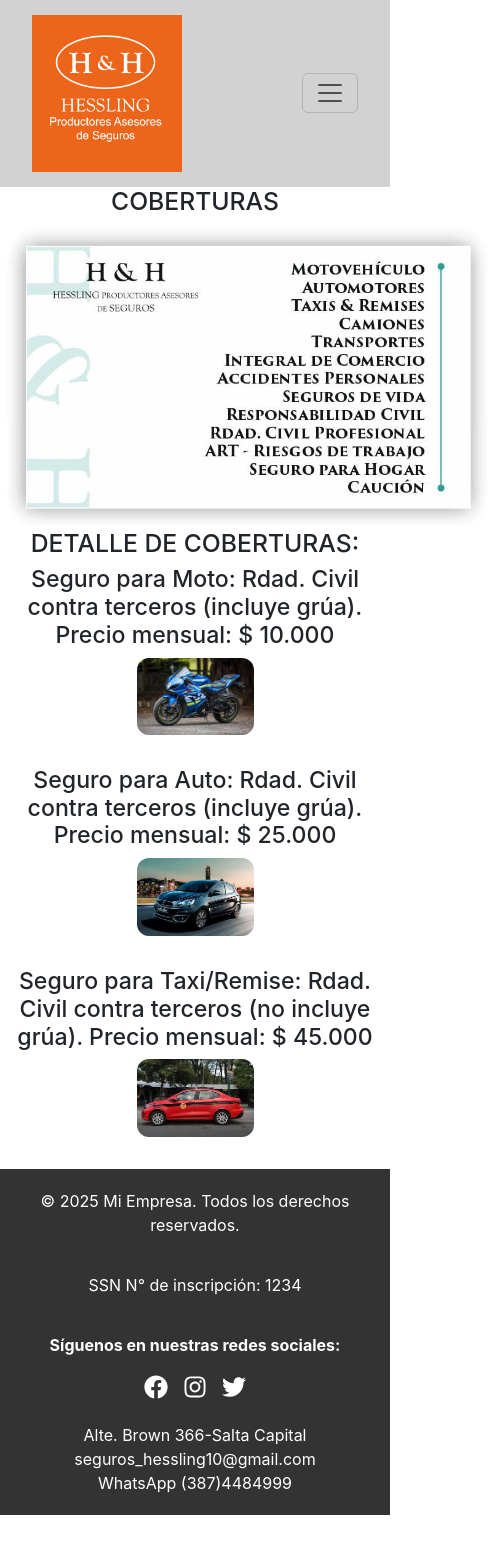
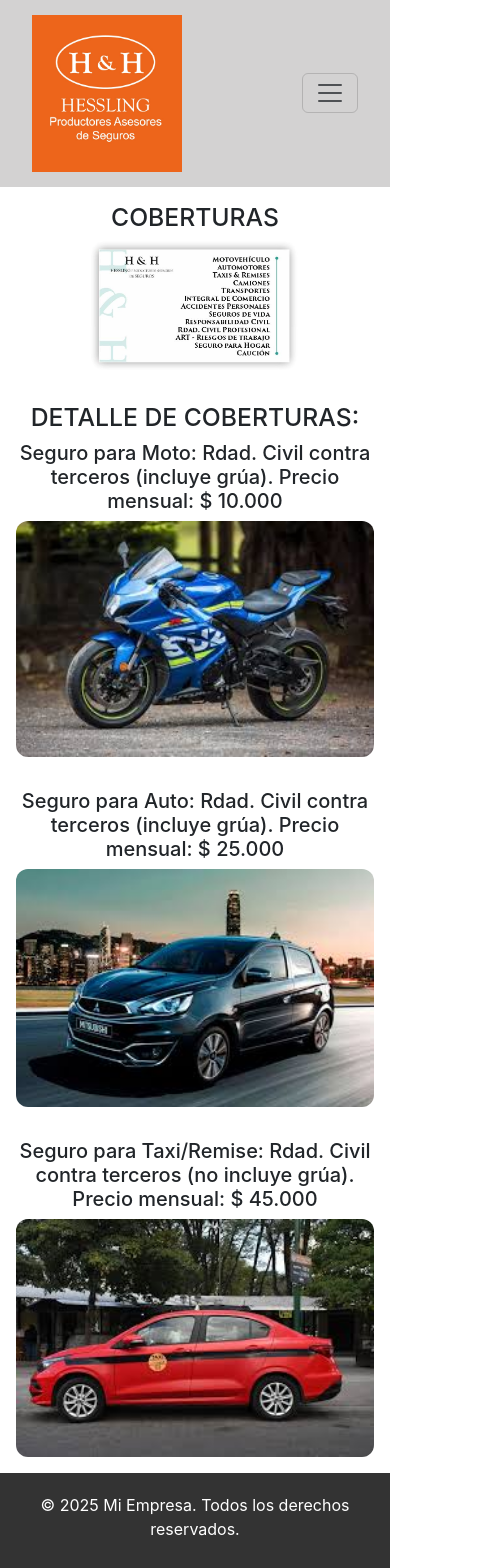
Before and after one commit to noeliahessling2025/proyecto_final, a React (Create React App) app: page /galery in a window 390 px wide. Shown: the top 1568 px of the page, 500 px wide, since content can reach past the window. Before the commit the page ends 1515 px from the top, so only its background shows below. Built offline with nearby package versions, Linux system fonts and the light colour scheme.

Commit message:
responsive

```diff
--- a/src/components/benefits/Benefits.jsx
+++ b/src/components/benefits/Benefits.jsx
@@ -2,7 +2,6 @@ import React from 'react';
 import imagenMoto from '../../images/moto.jpeg'
 import imagenAuto from '../../images/auto.jpeg'
 import imagenTaxi from '../../images/taxi.jpeg'
-
 
 const benefits = [
   'MOTO',
--- a/src/components/hero/Hero.jsx
+++ b/src/components/hero/Hero.jsx
@@ -1,3 +1,4 @@
+
 import React from 'react';
 import './Hero.module.css';
 import heroImage from '../../images/hero.png';
--- a/src/components/hero/Hero.module.css
+++ b/src/components/hero/Hero.module.css
@@ -1,7 +1,8 @@
 .hero {
   position: relative;
   width: 100%;
-  height: 400px;
+  height: 100vh; /* altura de pantalla completa */
+  min-height: 400px;
   overflow: hidden;
 }
 
@@ -10,6 +11,7 @@
   height: 100%;
   object-fit: cover;
   filter: brightness(60%);
+  object-position: center;
 }
 
 .hero-text {
@@ -19,4 +21,33 @@
   transform: translate(-50%, -50%);
   color: white;
   text-align: center;
+  padding: 0 1rem;
+  width: 90%;
+  max-width: 800px;
 }
+
+/* ✅ MEDIA QUERIES PARA HACERLO RESPONSIVE */
+@media (max-width: 768px) {
+  .hero-text h1 {
+    font-size: 2rem;
+  }
+
+  .hero-text h4 {
+    font-size: 1.1rem;
+  }
+}
+
+@media (max-width: 480px) {
+  .hero {
+    height: 60vh;
+    min-height: 300px;
+  }
+
+  .hero-text h1 {
+    font-size: 1.5rem;
+  }
+
+  .hero-text h4 {
+    font-size: 1rem;
+  }
+}
--- a/src/pages/galery/Galery.jsx
+++ b/src/pages/galery/Galery.jsx
@@ -1,24 +1,37 @@
-import React from 'react'
-import coberturas1 from '../../images/coberturas1.jpeg'
-
-import coberturas3 from '../../images/coberturas3.jpeg'
-import imagenMoto from '../../images/moto.jpeg'
-import imagenAuto from '../../images/auto.jpeg'
-import imagenTaxi from '../../images/taxi.jpeg'
+import React from 'react';
+import coberturas1 from '../../images/coberturas1.jpeg';
+import imagenMoto from '../../images/moto.jpeg';
+import imagenAuto from '../../images/auto.jpeg';
+import imagenTaxi from '../../images/taxi.jpeg';
 
 export default function Galery() {
   return (
-    <div>
-    <h2>COBERTURAS</h2>
-    <img src={coberturas1} alt="coberturas1" style={{ width: '500px' }} /><br />
-    <h2>DETALLE DE COBERTURAS:</h2>
-    <h3>Seguro para Moto: Rdad. Civil contra terceros (incluye grúa). Precio mensual: $ 10.000</h3>
-    <img src={imagenMoto} style={{ maxWidth: '30%', borderRadius: '12px', marginBottom: '2rem' }} />
-    <h3>Seguro para Auto: Rdad. Civil contra terceros (incluye grúa). Precio mensual: $ 25.000</h3>
-    <img src={imagenAuto} style={{ maxWidth: '30%', borderRadius: '12px', marginBottom: '2rem' }} />
-    <h3>Seguro para Taxi/Remise: Rdad. Civil contra terceros (no incluye grúa). Precio mensual: $ 45.000</h3>
-    <img src={imagenTaxi} style={{ maxWidth: '30%', borderRadius: '12px', marginBottom: '2rem' }} />
+    <div style={{ padding: '1rem', maxWidth: '1000px', margin: '0 auto' }}>
+      <h2>COBERTURAS</h2>
+      <img
+        src={coberturas1}
+        alt="coberturas1"
+        style={{ width: '60%', height: 'auto', borderRadius: '8px', marginBottom: '2rem' }}
+      />
 
+      <h2>DETALLE DE COBERTURAS:</h2>
+
+      <div style={{ display: 'flex', flexDirection: 'column', gap: '2rem' }}>
+        <div>
+          <h5>Seguro para Moto: Rdad. Civil contra terceros (incluye grúa). Precio mensual: $ 10.000</h5>
+          <img src={imagenMoto} alt="Moto" style={{ width: '100%', maxWidth: '400px', height: 'auto', borderRadius: '12px' }} />
+        </div>
+
+        <div>
+          <h5>Seguro para Auto: Rdad. Civil contra terceros (incluye grúa). Precio mensual: $ 25.000</h5>
+          <img src={imagenAuto} alt="Auto" style={{ width: '100%', maxWidth: '400px', height: 'auto', borderRadius: '12px' }} />
+        </div>
+
+        <div>
+          <h5>Seguro para Taxi/Remise: Rdad. Civil contra terceros (no incluye grúa). Precio mensual: $ 45.000</h5>
+          <img src={imagenTaxi} alt="Taxi" style={{ width: '100%', maxWidth: '400px', height: 'auto', borderRadius: '12px' }} />
+        </div>
+      </div>
     </div>
   );
 }
```
Also changed, not shown: src/components/benefits/Benefits.module.css (+33 -0 lines), src/components/quote/Quote.module.css (+26 -0 lines).
